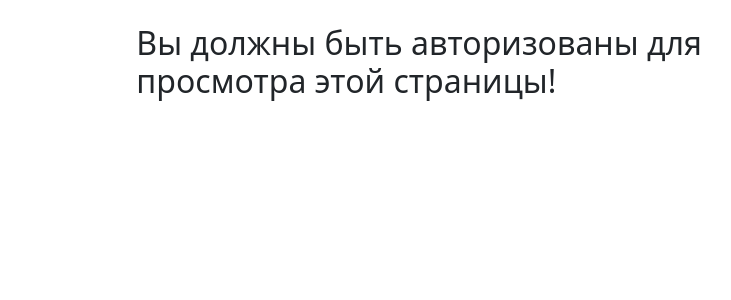
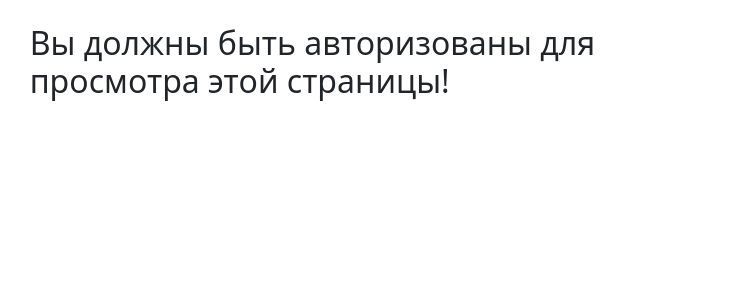
Before and after one commit to I-Matvejev/AcademyCRM, a Django app: template dcrm/academy/templates/course_attendees_all.html in a window 1280 px wide. Shown: the part 56-356 px from the top of the page, without its empty margins (77-808 px from the left). Run offline with Django 5.2, Linux system fonts and the light colour scheme; the template is opened without the code that fills it, so the values that code supplies are empty.

Commit message:
Minor html change

```diff
--- a/dcrm/academy/templates/course_attendees_all.html
+++ b/dcrm/academy/templates/course_attendees_all.html
@@ -2,7 +2,7 @@
 
 {% block content %}
 
-<div class="col-md-6 offset-md-2">
+<div class="col-md-6 offset-md-1">
 
 {% if user.is_authenticated %}
 
```
Also changed, not shown: dcrm/requirements.txt (added, +11 -0 lines).
